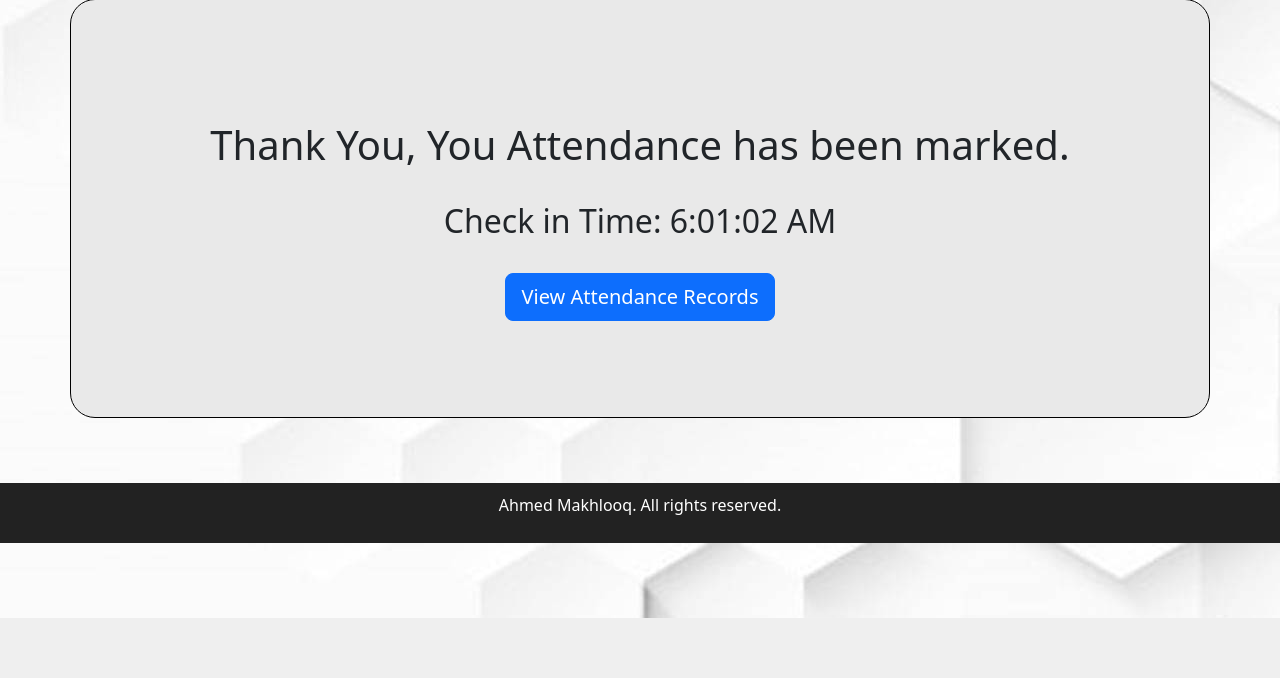
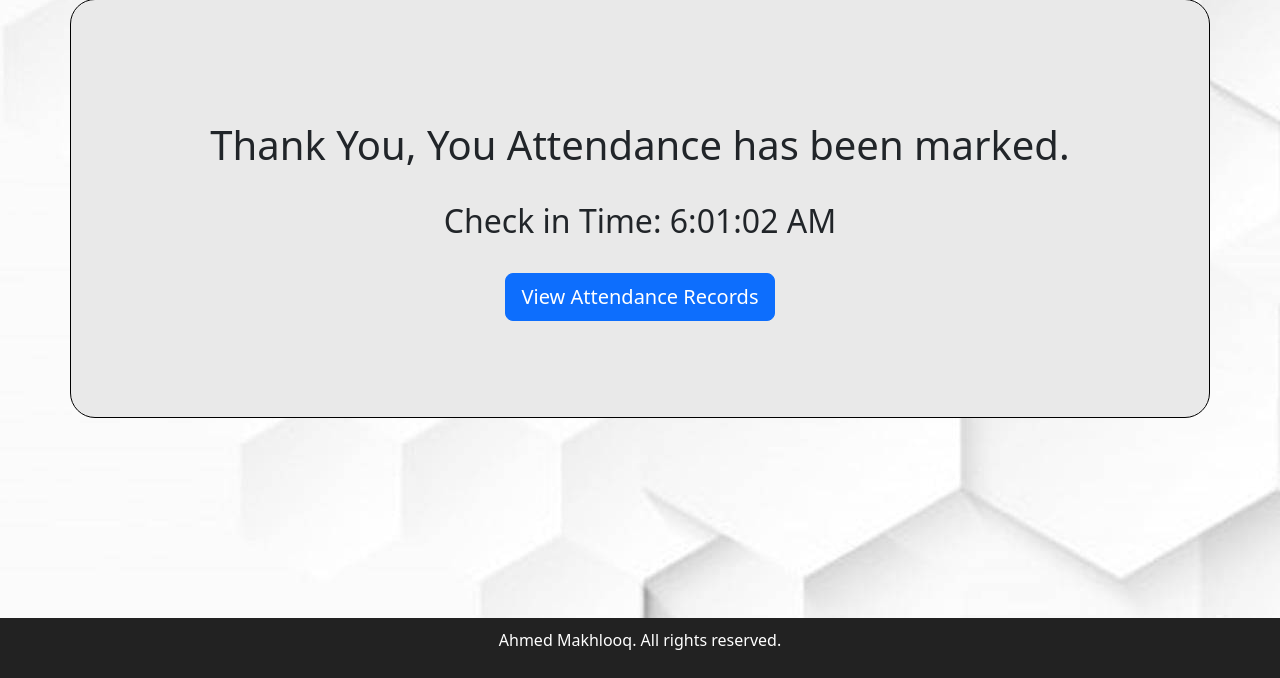
Before and after one commit to AhmedMakhlooqDev/php_BAB_test, a PHP site: page /interface/CheckIn.php in a window 1280 px wide. Shown: the part 257-935 px from the top of the page. Before the commit the page ends 875 px from the top, so only its background shows below. Run offline with PHP 8.4, Linux system fonts and the light colour scheme.

Commit message:
footer update

```diff
--- a/css/footer.css
+++ b/css/footer.css
@@ -1,11 +1,11 @@
 .footerLow {
+    margin-top: 10px;
     display: flexbox;
     align-items: center;
     justify-content: center;
     left: 0;
     bottom: 0;
     width: 100%;
-    position: fixed;
     background-color: rgb(34, 34, 34);
     color: white;
     text-align: center;
```
